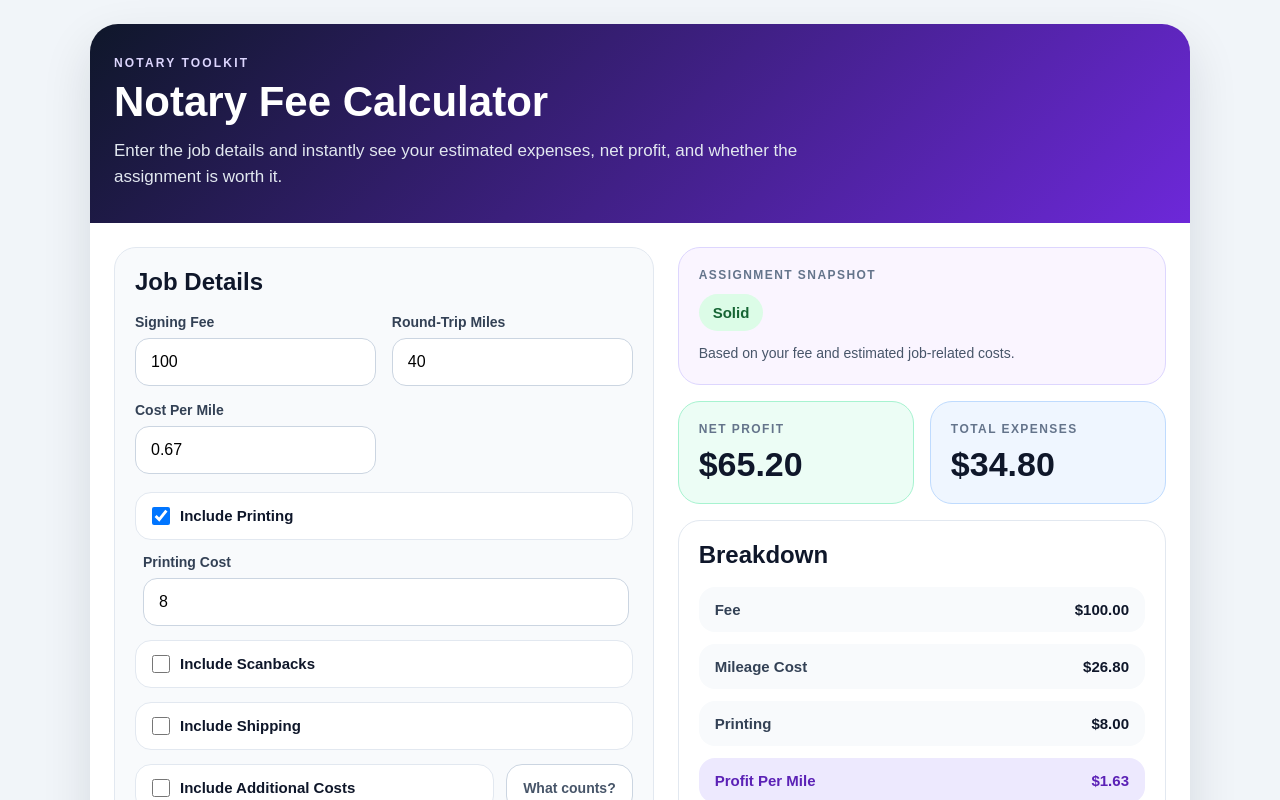
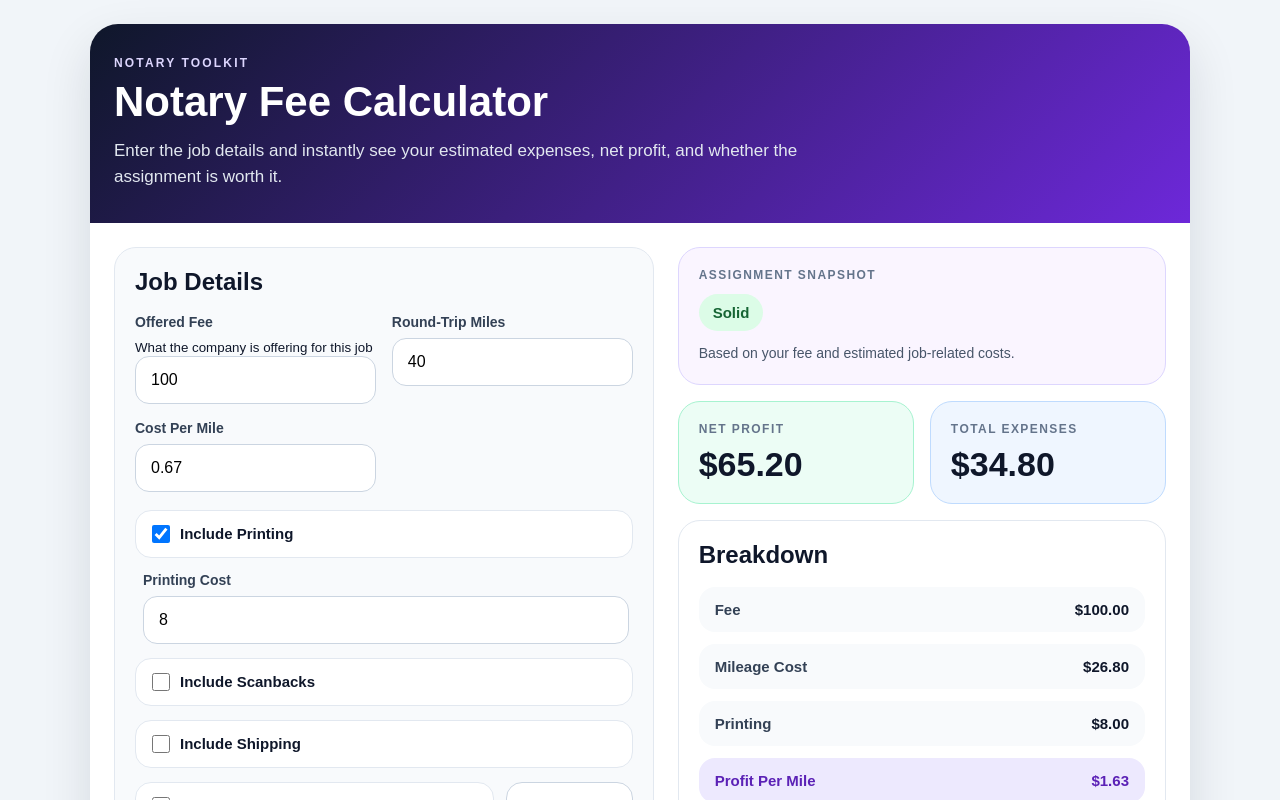
Before and after one commit to rslegacyllcflorida-cell/Notary-fee-calculator, a Next.js app: page / in a window 1280 px wide. Shown: the top 800 px of the page. Built offline with nearby package versions, Linux system fonts and the light colour scheme.

Commit message:
Update index.js

```diff
--- a/pages/index.js
+++ b/pages/index.js
@@ -60,7 +60,8 @@ return ( <> <main className="page"> <div className="card"> <section className="h
 
           <div className="formGrid">
             <label>
-              <span>Signing Fee</span>
+              <span>Offered Fee</span>
+<small>What the company is offering for this job</small>
               <input
                 type="number"
                 inputMode="decimal"
```
